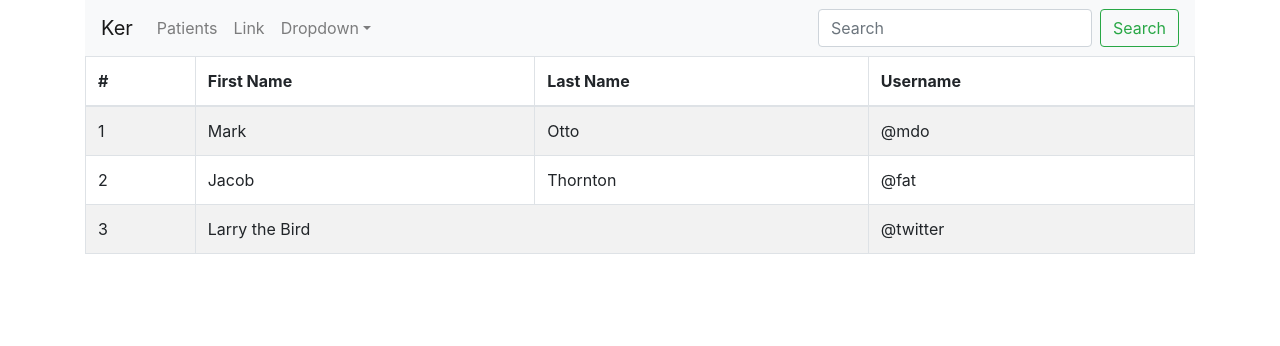
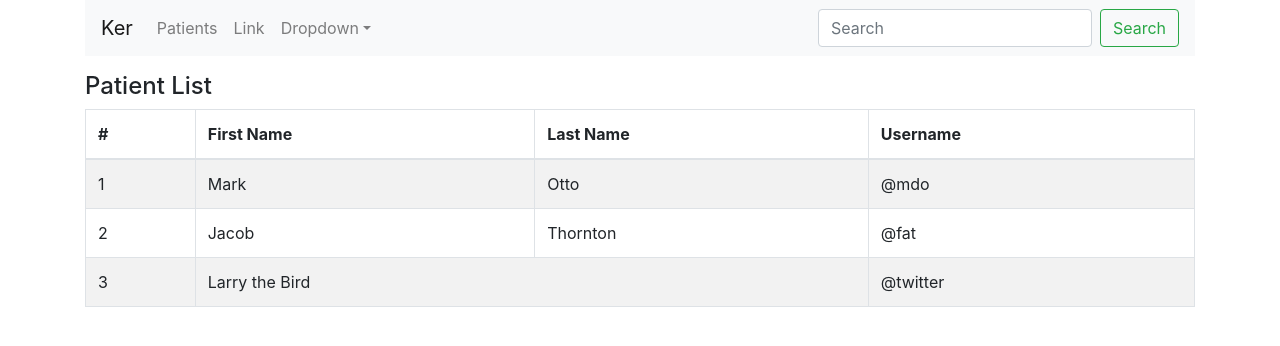
Before and after one commit to 3runo/ker, a React (Create React App) app: page / in a window 1280 px wide. Shown: the top 346 px of the page. Built offline with nearby package versions, Linux system fonts and the light colour scheme.

Commit message:
Adding travis yml

```diff
--- a/package.json
+++ b/package.json
@@ -23,6 +23,7 @@
     "start": "react-scripts start",
     "build": "react-scripts build",
     "test": "react-scripts test",
+    "test:ci": "react-scripts test --env=jsdom --coverage --watchAll=false",
     "eject": "react-scripts eject"
   },
   "eslintConfig": {
--- a/src/views/header/index.tsx
+++ b/src/views/header/index.tsx
@@ -9,7 +9,7 @@ import NavDropdown from "react-bootstrap/NavDropdown";
 export default function Header() {
   return (
     <>
-      <Navbar bg="light" expand="lg">
+      <Navbar bg="light" expand="lg" className="mb-3">
         <Navbar.Brand href="#home">Ker</Navbar.Brand>
         <Navbar.Toggle aria-controls="basic-navbar-nav" />
         <Navbar.Collapse id="basic-navbar-nav">
--- a/src/views/patient-list/index.tsx
+++ b/src/views/patient-list/index.tsx
@@ -4,6 +4,7 @@ import Table from "react-bootstrap/Table";
 export default function PatientList() {
   return (
     <>
+      <h4>Patient List</h4>
       <Table striped bordered hover>
         <thead>
           <tr>
```
Also changed, not shown: .travis.yml (added), 1 other file (tests, documents, lock files or other folders).
